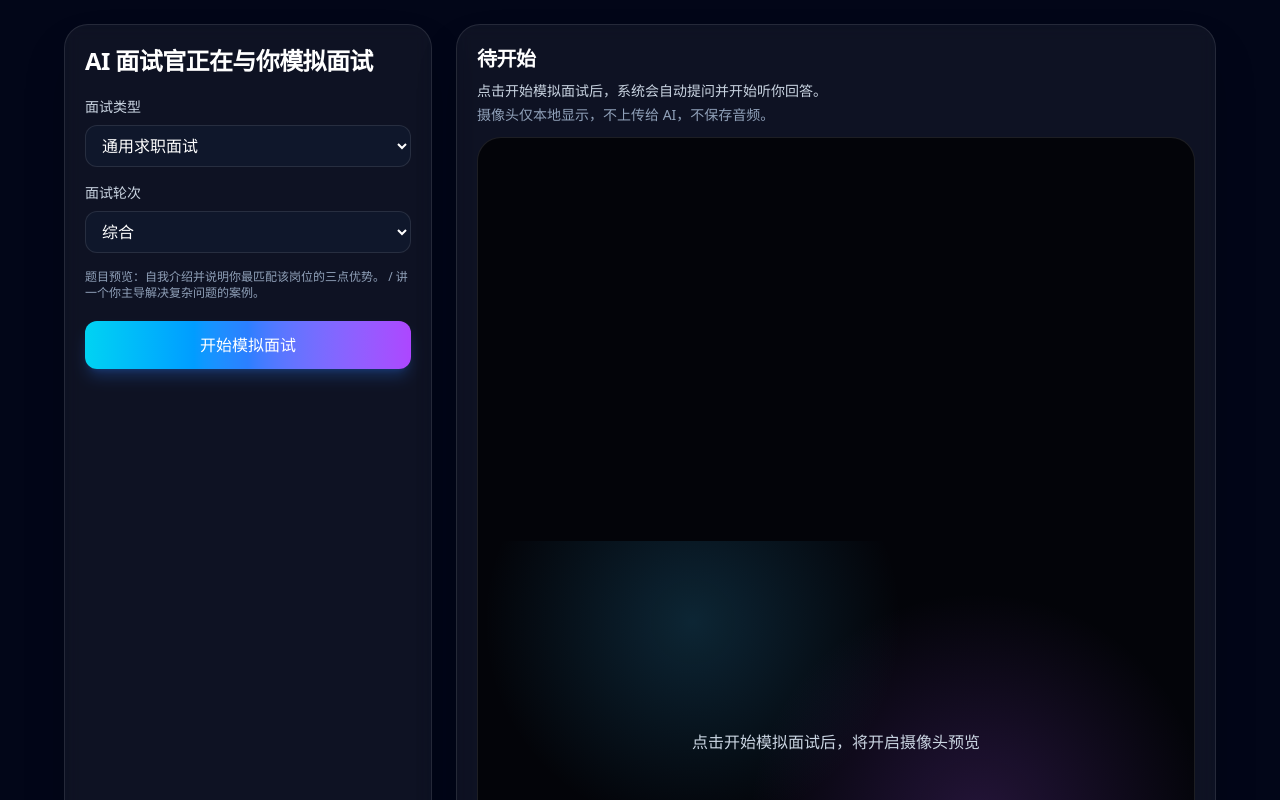
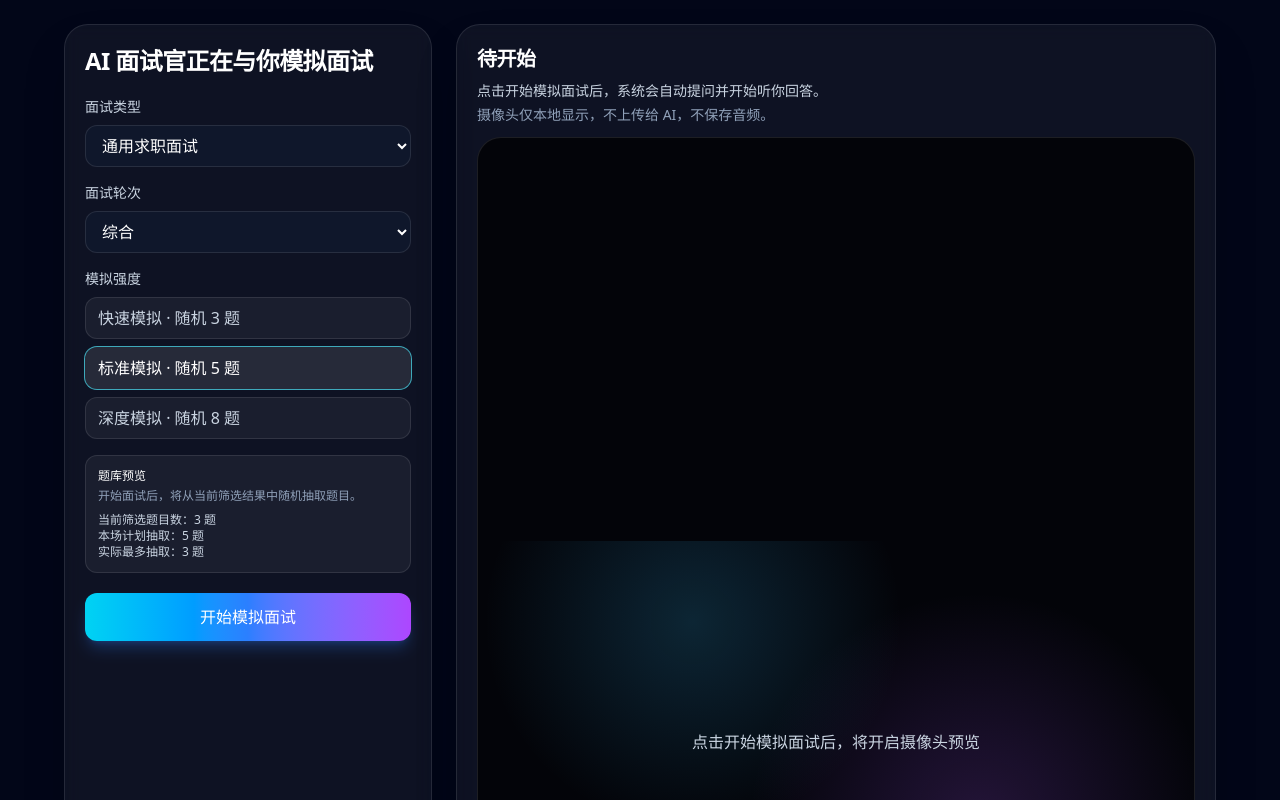
Before and after one commit to pancunzhi1124-pixel/xiaohongshu-interview-platform, a Next.js app: page /interview in a window 1280 px wide. Shown: the top 800 px of the page. Built offline with nearby package versions, Linux system fonts and the light colour scheme.

Commit message:
feat: add randomized interview question selection

```diff
--- a/app/interview/page.tsx
+++ b/app/interview/page.tsx
@@ -2,7 +2,7 @@
 
 import { Suspense, useEffect, useMemo, useRef, useState } from "react";
 import { useSearchParams } from "next/navigation";
-import { interviewBanks, type InterviewRound } from "@/data/question-banks";
+import { interviewBanks, type InterviewQuestion, type InterviewRound } from "@/data/question-banks";
 
 const rounds: InterviewRound[] = ["综合", "HR", "业务", "主管", "终面", "压力", "英文"];
 
@@ -49,6 +49,7 @@ type SpeechRecognitionLike = {
   onend: (() => void) | null;
 };
 type SpeechRecognitionConstructor = new () => SpeechRecognitionLike;
+const allowedQuestionCounts = [3, 5, 8] as const;
 
 function getSpeechRecognitionConstructor(): SpeechRecognitionConstructor | undefined {
   if (typeof window === "undefined") return undefined;
@@ -59,9 +60,26 @@ function getSpeechRecognitionConstructor(): SpeechRecognitionConstructor | undef
   return browserWindow.SpeechRecognition || browserWindow.webkitSpeechRecognition;
 }
 
+
+function shuffleQuestions<T>(items: T[]): T[] {
+  const array = [...items];
+  for (let i = array.length - 1; i > 0; i -= 1) {
+    const j = Math.floor(Math.random() * (i + 1));
+    [array[i], array[j]] = [array[j], array[i]];
+  }
+  return array;
+}
+
+function createSessionQuestions(questions: InterviewQuestion[], count: number): InterviewQuestion[] {
+  return shuffleQuestions(questions).slice(0, Math.min(count, questions.length));
+}
+
 function InterviewPageContent() {
   const searchParams = useSearchParams();
   const queryBankId = searchParams.get("bank");
+  const queryCount = searchParams.get("count");
+  const parsedQueryCount = Number(queryCount);
+  const initialQuestionCount = allowedQuestionCounts.includes(parsedQueryCount as (typeof allowedQuestionCounts)[number]) ? parsedQueryCount : 5;
   const initialBankId =
     queryBankId && interviewBanks.some((bank) => bank.id === queryBankId)
       ? queryBankId
@@ -69,6 +87,8 @@ function InterviewPageContent() {
 
   const [bankId, setBankId] = useState(initialBankId);
   const [round, setRound] = useState<InterviewRound>("综合");
+  const [questionCount, setQuestionCount] = useState(initialQuestionCount);
+  const [sessionQuestions, setSessionQuestions] = useState<InterviewQuestion[]>([]);
   const [started, setStarted] = useState(false);
   const [index, setIndex] = useState(0);
   const [answer, setAnswer] = useState("");
@@ -92,13 +112,21 @@ function InterviewPageContent() {
     }
   }, [queryBankId]);
 
+  useEffect(() => {
+    const nextCount = Number(searchParams.get("count"));
+    if (allowedQuestionCounts.includes(nextCount as (typeof allowedQuestionCounts)[number])) {
+      setQuestionCount(nextCount);
+    }
+  }, [searchParams]);
+
   const currentBank = useMemo(() => interviewBanks.find((x) => x.id === bankId) ?? interviewBanks[0], [bankId]);
   const questions = useMemo(() => (currentBank?.questions ?? []).filter((q) => q.round.includes(round)), [currentBank, round]);
-  const currentQuestion = questions[index];
+  const activeQuestions = started ? sessionQuestions : questions;
+  const currentQuestion = activeQuestions[index];
   const currentTarget: InterviewTarget = interviewStatus === "followup_asking" || interviewStatus === "followup_listening" ? "followup" : "main";
   const isFollowupStage = currentTarget === "followup";
   const currentPrompt = isFollowupStage ? followUpQuestion : currentQuestion?.question ?? "";
-  const isLastQuestion = index >= questions.length - 1;
+  const isLastQuestion = index >= activeQuestions.length - 1;
 
   const statusText = useMemo(() => {
     switch (interviewStatus) {
@@ -370,10 +398,15 @@ function InterviewPageContent() {
   };
 
   const handleStartInterview = async () => {
-    if (!questions.length) return;
+    const selectedQuestions = createSessionQuestions(questions, questionCount);
+    if (!selectedQuestions.length) {
+      setTip("当前筛选条件下没有可用题目，请更换面试类型或轮次。");
+      return;
+    }
 
     stopRecognition();
     stopCamera();
+    setSessionQuestions(selectedQuestions);
     setStarted(true);
     setIndex(0);
     setAnswer("");
@@ -385,16 +418,18 @@ function InterviewPageContent() {
     setInterviewStatus("idle");
     setTip("");
 
-    const firstQuestion = questions[0];
     await openCamera();
-    if (firstQuestion) {
-      startQuestionFlow("main", firstQuestion.question);
-    }
+    startQuestionFlow("main", selectedQuestions[0].question);
   };
 
   const handleNextQuestion = () => {
+    if (index >= sessionQuestions.length - 1) {
+      setTip("面试报告已生成。");
+      setInterviewStatus("completed");
+      return;
+    }
     const nextIndex = index + 1;
-    const nextQuestion = questions[nextIndex];
+    const nextQuestion = sessionQuestions[nextIndex];
 
     if (!nextQuestion) {
       setTip("面试报告已生成。");
@@ -477,7 +512,35 @@ function InterviewPageContent() {
               </option>
             ))}
           </select>
-          <p className="mt-4 text-xs text-slate-400">题目预览：{questions.slice(0, 2).map((q) => q.question).join(" / ") || "暂无匹配题目"}</p>
+          <label className="mt-4 block text-sm text-slate-300">模拟强度</label>
+          <div className="mt-2 grid gap-2">
+            {[
+              { label: "快速模拟 · 随机 3 题", value: 3 },
+              { label: "标准模拟 · 随机 5 题", value: 5 },
+              { label: "深度模拟 · 随机 8 题", value: 8 },
+            ].map((item) => (
+              <button
+                key={item.value}
+                type="button"
+                disabled={started}
+                onClick={() => setQuestionCount(item.value)}
+                className={`rounded-xl border px-3 py-2 text-left text-sm transition ${
+                  questionCount === item.value
+                    ? "border-transparent bg-white/10 text-white ring-1 ring-cyan-300/70"
+                    : "border-white/10 bg-white/5 text-slate-300"
+                } disabled:cursor-not-allowed disabled:opacity-60`}
+              >
+                {item.label}
+              </button>
+            ))}
+          </div>
+          <div className="mt-4 rounded-xl border border-white/10 bg-white/5 p-3 text-xs text-slate-300">
+            <p className="font-medium text-white">题库预览</p>
+            <p className="mt-1 text-slate-400">开始面试后，将从当前筛选结果中随机抽取题目。</p>
+            <p className="mt-2">当前筛选题目数：{questions.length} 题</p>
+            <p>本场计划抽取：{questionCount} 题</p>
+            <p>实际最多抽取：{Math.min(questions.length, questionCount)} 题</p>
+          </div>
           {!started ? (
             <button
               className="mt-5 w-full rounded-xl bg-gradient-to-r from-cyan-400 via-blue-500 to-purple-500 px-4 py-3 font-semibold text-white shadow-lg shadow-blue-500/25 transition duration-300 hover:brightness-110 disabled:cursor-not-allowed disabled:opacity-50"
@@ -508,7 +571,7 @@ function InterviewPageContent() {
           <div className="mt-4 rounded-3xl border border-white/10 bg-white/5 p-4 shadow-2xl backdrop-blur">
             <div className="flex flex-wrap gap-2 text-xs">
               <span className="rounded-full border border-cyan-300/30 bg-cyan-400/15 px-3 py-1 text-cyan-200">状态：{statusText}</span>
-              <span className="rounded-full border border-cyan-300/30 bg-cyan-400/15 px-3 py-1 text-cyan-200">题号：{Math.min(index + 1, questions.length || 1)}</span>
+              <span className="rounded-full border border-cyan-300/30 bg-cyan-400/15 px-3 py-1 text-cyan-200">题号：{Math.min(index + 1, activeQuestions.length || 1)}</span>
               <span className="rounded-full border border-blue-300/30 bg-blue-400/15 px-3 py-1 text-blue-200">题库：{currentBank?.name}</span>
               <span className="rounded-full border border-purple-300/30 bg-purple-400/15 px-3 py-1 text-purple-200">轮次：{round}</span>
               <span className="rounded-full border border-emerald-300/30 bg-emerald-400/15 px-3 py-1 text-emerald-200">难度：{currentQuestion?.difficulty ?? "普通"}</span>
@@ -571,7 +634,7 @@ function InterviewPageContent() {
             <div className="mt-3 rounded-2xl border border-cyan-300/30 bg-cyan-400/10 p-4">
               <p className="text-sm text-slate-300">综合得分</p>
               <p className="text-3xl font-bold text-white">{avgScore} / 10</p>
-              <p className="text-sm text-slate-400">已完成：{report.length} 题</p>
+              <p className="text-sm text-slate-400">已完成：{report.length} / {sessionQuestions.length || activeQuestions.length} 题</p>
             </div>
             <ul className="mt-3 space-y-2 text-sm">
               {report.map((item, i) => (
```
